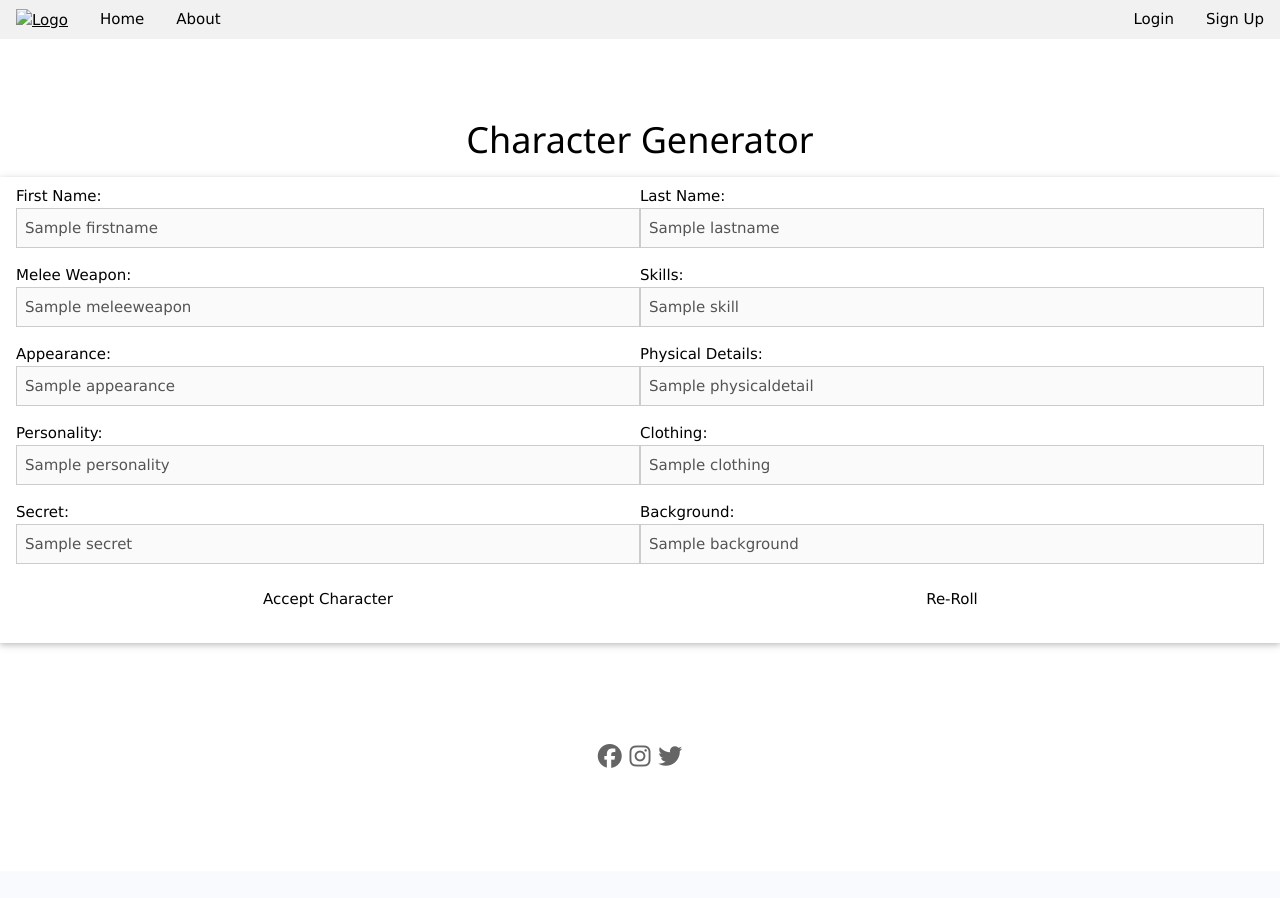
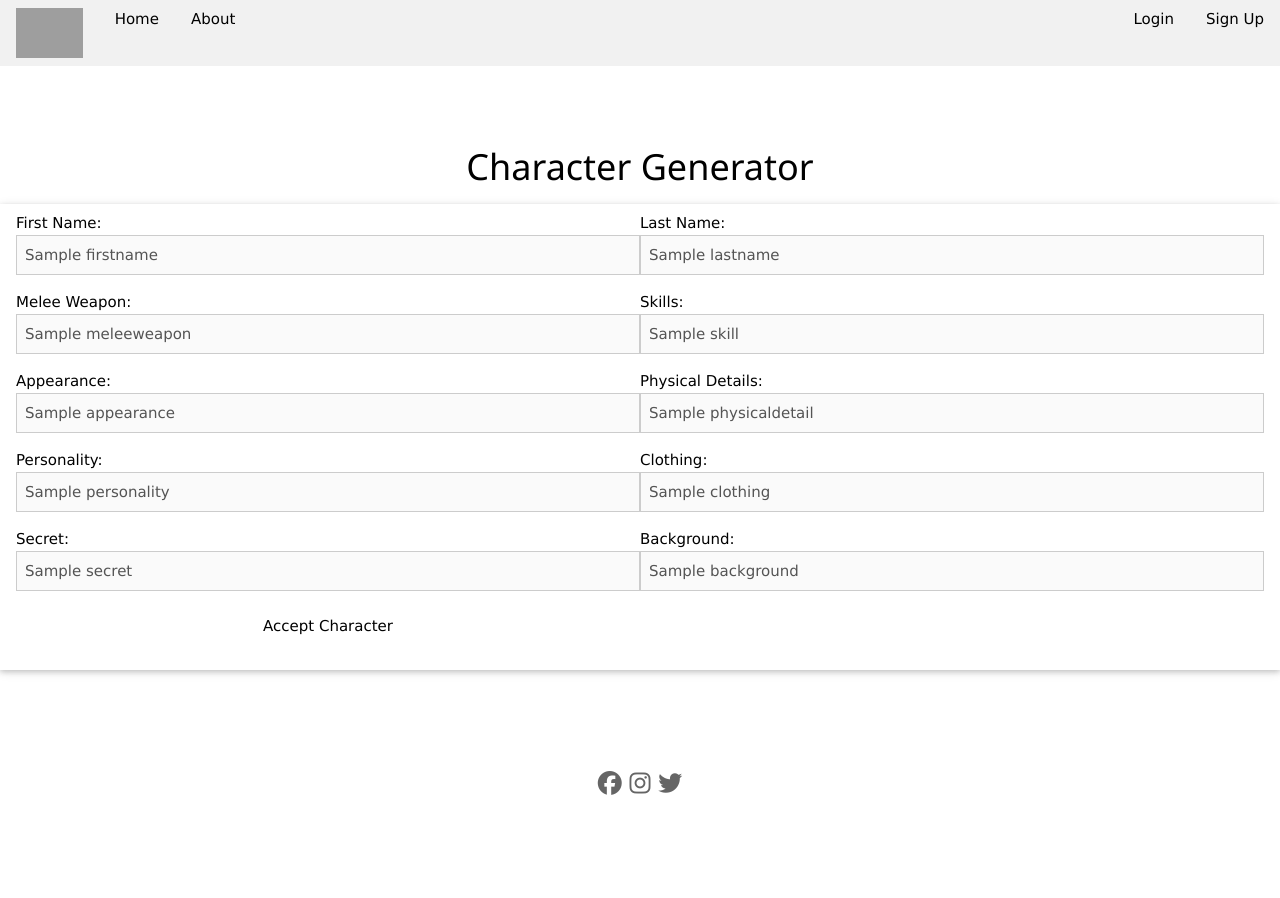
Before and after one commit to Symptom7489/AdventureGoonsAPI, a Django app: page /generate/ in a window 1280 px wide. Before the commit the page ends 768 px from the top, so only its background shows below. Run offline with Django 4.2, Linux system fonts and the light colour scheme; tables that the repository leaves empty hold one stand-in row (values such as "Sample post"); some libraries are stand-ins or nearby versions; grey boxes are pictures that could not be loaded.

Commit message:
Settings.py updated with static/media

```diff
--- a/AdventureGoonsAPI/urls.py
+++ b/AdventureGoonsAPI/urls.py
@@ -16,6 +16,8 @@
 from django.contrib import admin
 from django.urls import path, include
 from player.views import LoginView, LogoutView
+from django.conf import settings
+from django.conf.urls.static import static
 
 urlpatterns = [
     path('admin/', admin.site.urls),
@@ -24,3 +26,6 @@
     path('', include('player.urls')),
     path('', include('character_generator.urls')),
 ]
+
+urlpatterns += static(settings.STATIC_URL, document_root=settings.STATICFILES_DIRS[0])
+urlpatterns += static(settings.MEDIA_URL, document_root=settings.MEDIA_ROOT)
--- a/character_generator/templates/character_generator/character_generator.html
+++ b/character_generator/templates/character_generator/character_generator.html
@@ -75,9 +75,6 @@
                 <div class="w3-col s6">
                     <input type="submit" value="Accept Character" class="w3-btn w3-theme w3-block" />
                 </div>
-                <div class="w3-col s6">
-                    <button type="button" @click="rerollCharacter()" class="w3-btn w3-theme w3-block">Re-Roll</button>
-                </div>
             </div>
             </form>
     </div>
--- a/templates/base.html
+++ b/templates/base.html
@@ -11,8 +11,7 @@
     <meta name="viewport" content="width=device-width, initial-scale=1">
     <link rel="stylesheet" href="https://www.w3schools.com/w3css/4/w3.css">
     <link rel="stylesheet" href="ag-styles.css">
-    <link rel="stylesheet" href="{% static 'css/style.css' %}">
-    <link rel="stylesheet" href="{% static 'css/style.css' %}">
+    <link rel="stylesheet" href="{% static '/css/style.css' %}">
     <link rel="stylesheet" href="https://fonts.googleapis.com/css?family=Montserrat">
     <script src="https://kit.fontawesome.com/e512fadf8f.js" crossorigin="anonymous"></script>
 
@@ -25,7 +24,7 @@
     <!-- Top nav bar -->
     <div class="w3-bar w3-light-grey">
         <a href="{% url 'home' %}" class="w3-bar-item">
-            <img src="{{ logo_url }}" alt="Logo" height="50">
+            <img src="{% static 'images/1.jpg' %}" height="50px" alt="Adventure Goons">
         </a>
         <a class="w3-bar-item w3-button" href="{% url 'home' %}">Home</a>
         <a class="w3-bar-item w3-button" href="{% url 'about' %}">About</a>
```
Also changed, not shown: AdventureGoonsAPI/settings.py (+6 -8 lines).
